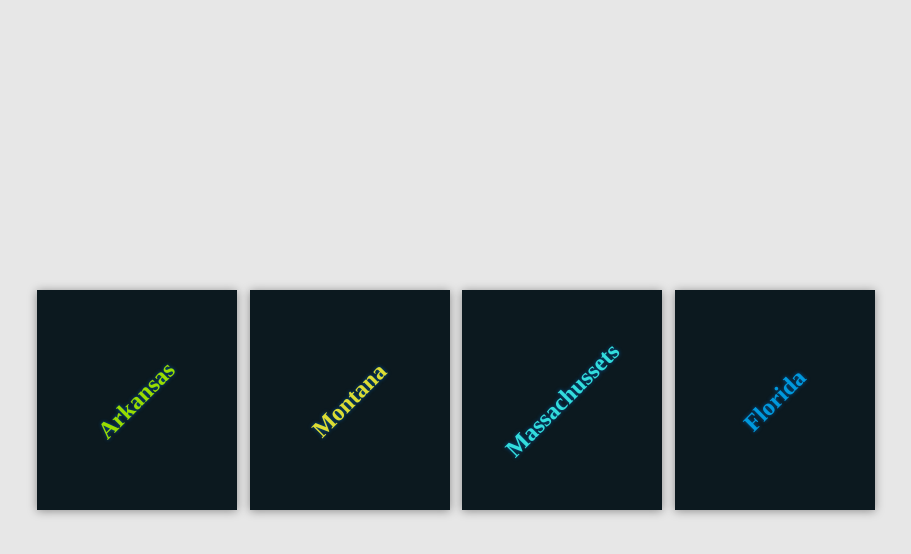
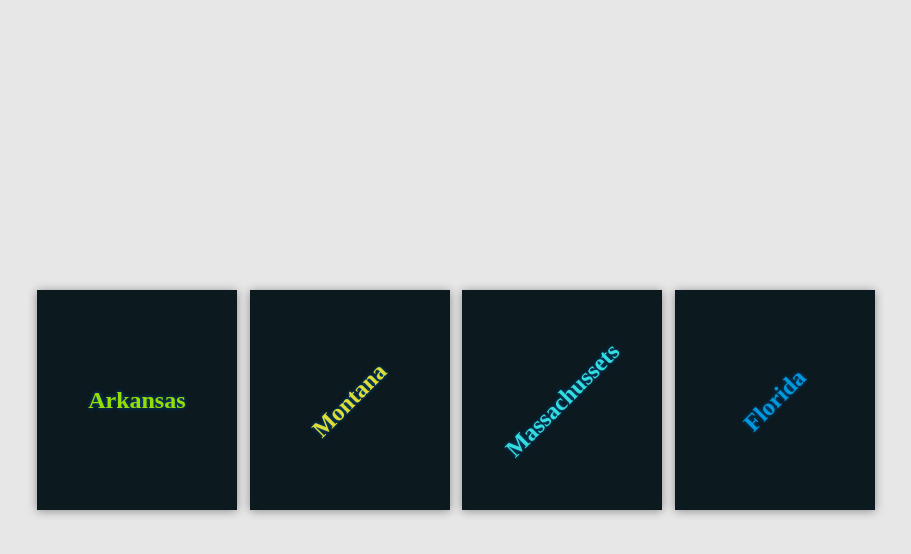
Before and after one commit to proctormax/places-to-go, a plain HTML site: page index.html in a window 1280 px wide. In both pictures the pointer is over the element "Arkansas". Shown: the whole page, without its empty margins (184-1095 px from the left). Drawn offline with Linux system fonts and the light colour scheme.

Commit message:
amending hover effect on destinations

```diff
--- a/app.css
+++ b/app.css
@@ -60,6 +60,6 @@ body{
     color: #3dd;
 }
 
-.destination:hover{
+.destination:hover > h2{
     transform: rotate(0deg);
 }
```
